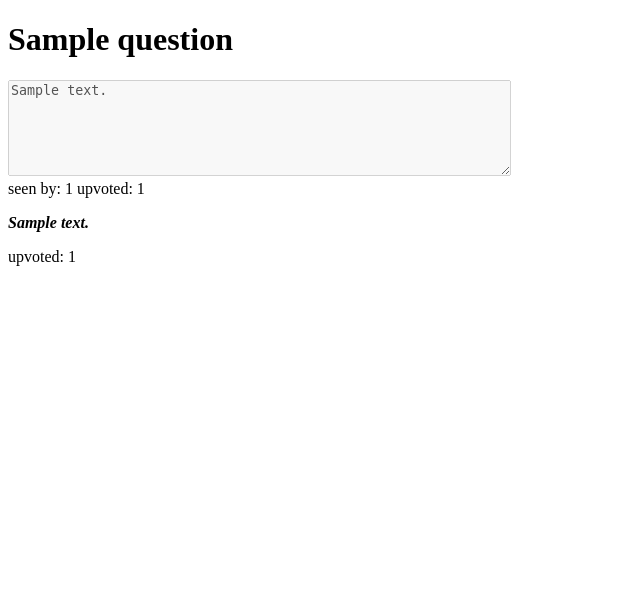
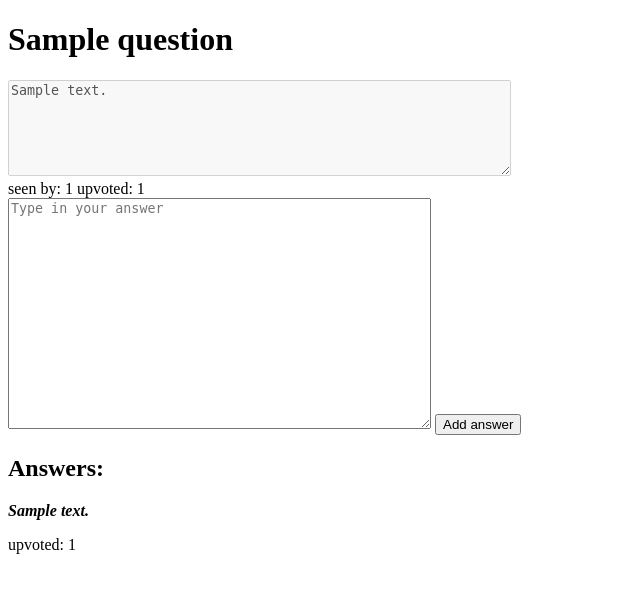
Before and after one commit to KubaL92/AskMate-v2, a Flask app: template Templates/question_page.html in a window 1280 px wide. Shown: the top 593 px of the page, without its empty margins (0-640 px from the left). Run offline with Flask 2, Linux system fonts and the light colour scheme; the template is opened without the code that fills it: most values are stand-ins (such as "Sample title", 1, 10 or a date in 2020).

Commit message:
Added few things

```diff
--- a/Templates/question_page.html
+++ b/Templates/question_page.html
@@ -8,8 +8,12 @@
   <form>
     <textarea rows="6" cols="60" disabled>{{ question['message'] }}</textarea>
     <footer>seen by: {{ question['view_number'] }} upvoted: {{ question['vote_number'] }} </footer>
+    <textarea id="new_answer" name="new_answer" rows="15" cols="50" placeholder="Type in your answer" required></textarea>
+    <input type="submit" value="Add answer">
+      <br>
   </form>
   <form>
+    <h2>Answers:</h2>
     {% for answer in answers %}
       <p><strong><em>{{ answer['message'] }}</strong></em></p>
       <footer>upvoted: {{ answer['vote_number'] }} </footer>
--- a/server.py
+++ b/server.py
@@ -36,7 +36,15 @@ def dodaj_pytanie_do_pliku():
     return redirect
 
 
-
+@app.route('/question/<int:id>/new-answer', methods=['POST'])
+def add_new_answer():
+    question = connection.display_question('sample_data/question.csv', id)
+    answers = data_manager.give_specific_answers(id, connection.csv_to_list('sample_data/answer.csv'))
+    generated_id = data_manager.generate_question_id('sample_data/answer.csv')
+    #TODO -> przechwytywanie tekstu z inputu, zapisywanie do pliku 'answers'
+    return render_template('question_page.html',
+                           question=question,
+                           answers=answers)
 
 # @app.route('/question/<int:id>', methods=['GET', 'POST'])
 # def route_new_question():
```
